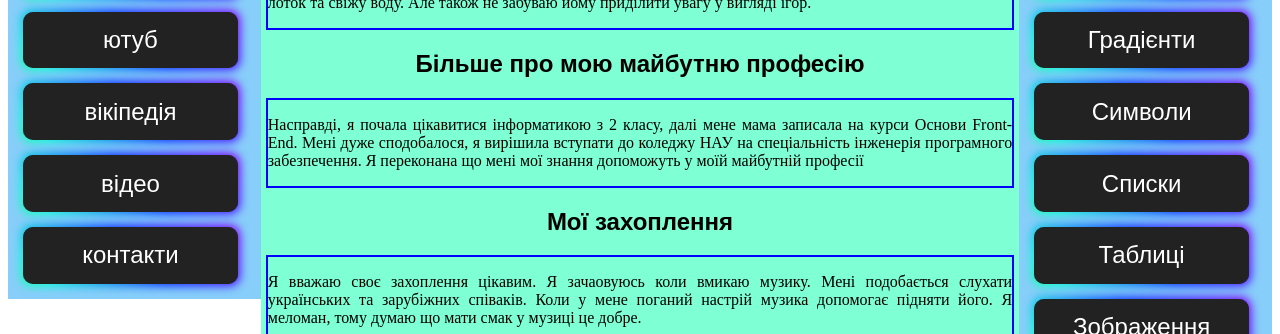
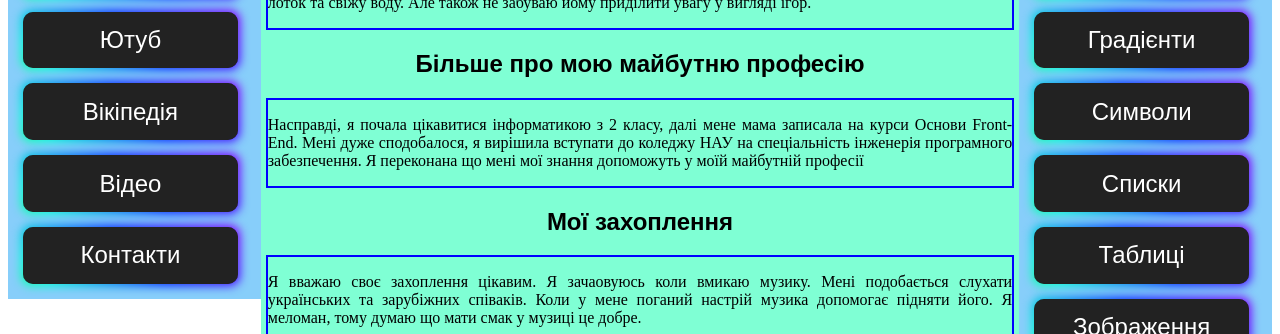
Before and after one commit to lerakarmanuk/ms, a plain HTML site: page index.html in a window 1280 px wide. Shown: the part 404-738 px from the top of the page. Drawn offline with Linux system fonts and the light colour scheme.

Commit message:
Add files via upload

```diff
--- a/index.html
+++ b/index.html
@@ -18,10 +18,10 @@
 <nav>
 	<h2>Навігація</h2>
 	<a href="#about"><button class="button-85" role="button">Про мене</button></a>
-	<a href="#youtube"><button class="button-85" role="button">ютуб</button></a>
-	<a href="#wikipedia"><button class="button-85" role="button">вікіпедія</button></a>
-	<a href="#video"><button class="button-85" role="button">відео</button></a>
-	<a href="#contacts"><button class="button-85" role="button">контакти</button></a>
+	<a href="#youtube"><button class="button-85" role="button">Ютуб</button></a>
+	<a href="#wikipedia"><button class="button-85" role="button">Вікіпедія</button></a>
+	<a href="#video"><button class="button-85" role="button">Відео</button></a>
+	<a href="#contacts"><button class="button-85" role="button">Контакти</button></a>
 </nav>
 <main>
 	<h2>Знайомство зі мною по ближче</h2>
@@ -169,8 +169,6 @@
 				<area shape="rect" coords="682,475,716,524" href="https://uk.wikipedia.org/wiki/%D0%9C%D0%B5%D0%BD%D0%B4%D0%B5%D0%BB%D0%B5%D0%B2%D1%96%D0%B9" alt="Менделеій" title="Менделеій" target="_blank">
 				<area shape="rect" coords="724,475,758,524" href="?" alt="Нобелів" title="Нобелів" target="_blank">
 				<area shape="rect" coords="766,475,801,524" href="https://uk.wikipedia.org/wiki/%D0%9B%D0%BE%D1%83%D1%80%D0%B5%D0%BD%D1%81%D1%96%D0%B9" alt="Лоуренсій" title="Лоуренсій" target="_blank">
-
-
 				<area shape="rect" coords="48,1,87,29" href="https://uk.wikipedia.org/wiki/%D0%9B%D1%83%D0%B6%D0%BD%D1%96_%D0%BC%D0%B5%D1%82%D0%B0%D0%BB%D0%B8" alt="Перша група" title="Перша група" target="_blank">
 				<area shape="rect" coords="88,30,129,85" href="https://uk.wikipedia.org/wiki/%D0%93%D1%80%D1%83%D0%BF%D0%B0_2_%D0%BF%D0%B5%D1%80%D1%96%D0%BE%D0%B4%D0%B8%D1%87%D0%BD%D0%BE%D1%97_%D1%81%D0%B8%D1%81%D1%82%D0%B5%D0%BC%D0%B8_%D0%B5%D0%BB%D0%B5%D0%BC%D0%B5%D0%BD%D1%82%D1%96%D0%B2" alt="Друга група" title="Друга група" target="_blank">
 				<area shape="rect" coords="130,140,171,195" href="https://uk.wikipedia.org/wiki/%D0%93%D1%80%D1%83%D0%BF%D0%B0_3_%D0%BF%D0%B5%D1%80%D1%96%D0%BE%D0%B4%D0%B8%D1%87%D0%BD%D0%BE%D1%97_%D1%81%D0%B8%D1%81%D1%82%D0%B5%D0%BC%D0%B8_%D0%B5%D0%BB%D0%B5%D0%BC%D0%B5%D0%BD%D1%82%D1%96%D0%B2" alt="Третя група" title="Третя група" target="_blank">
```
